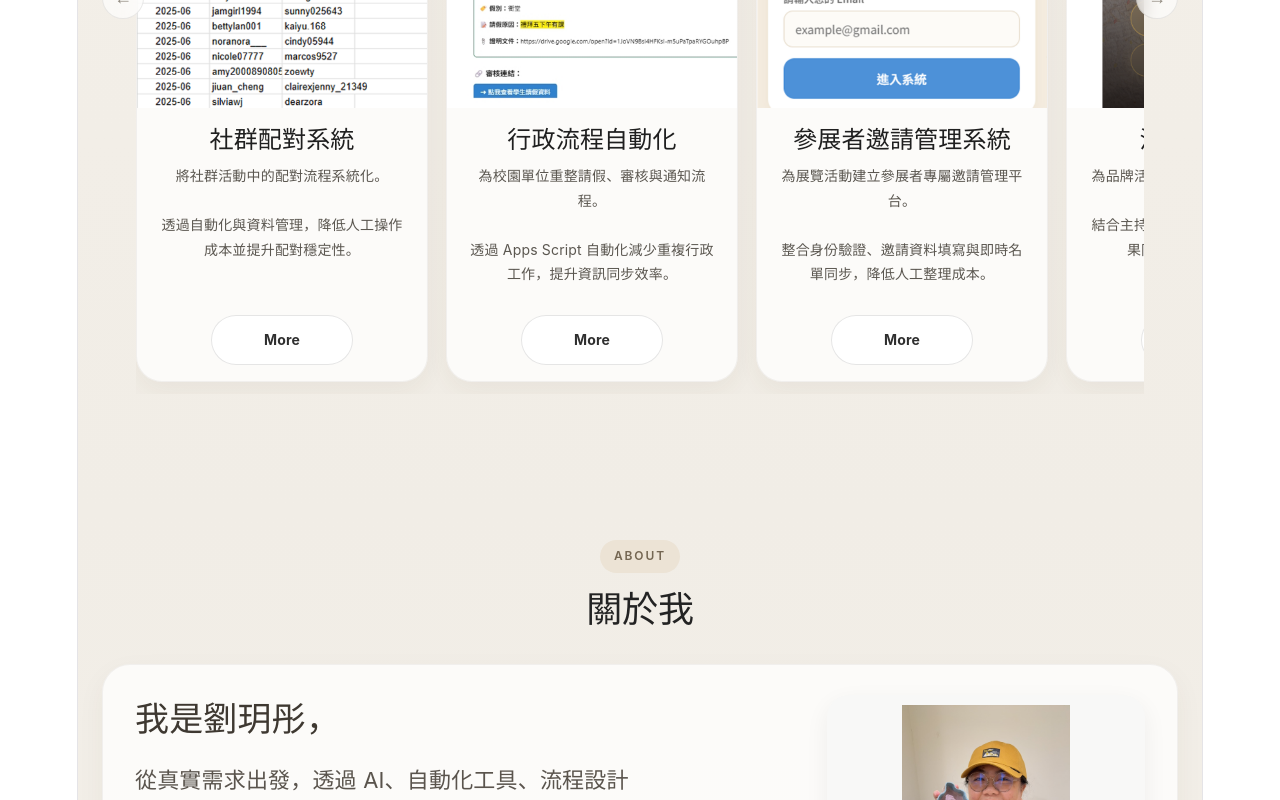
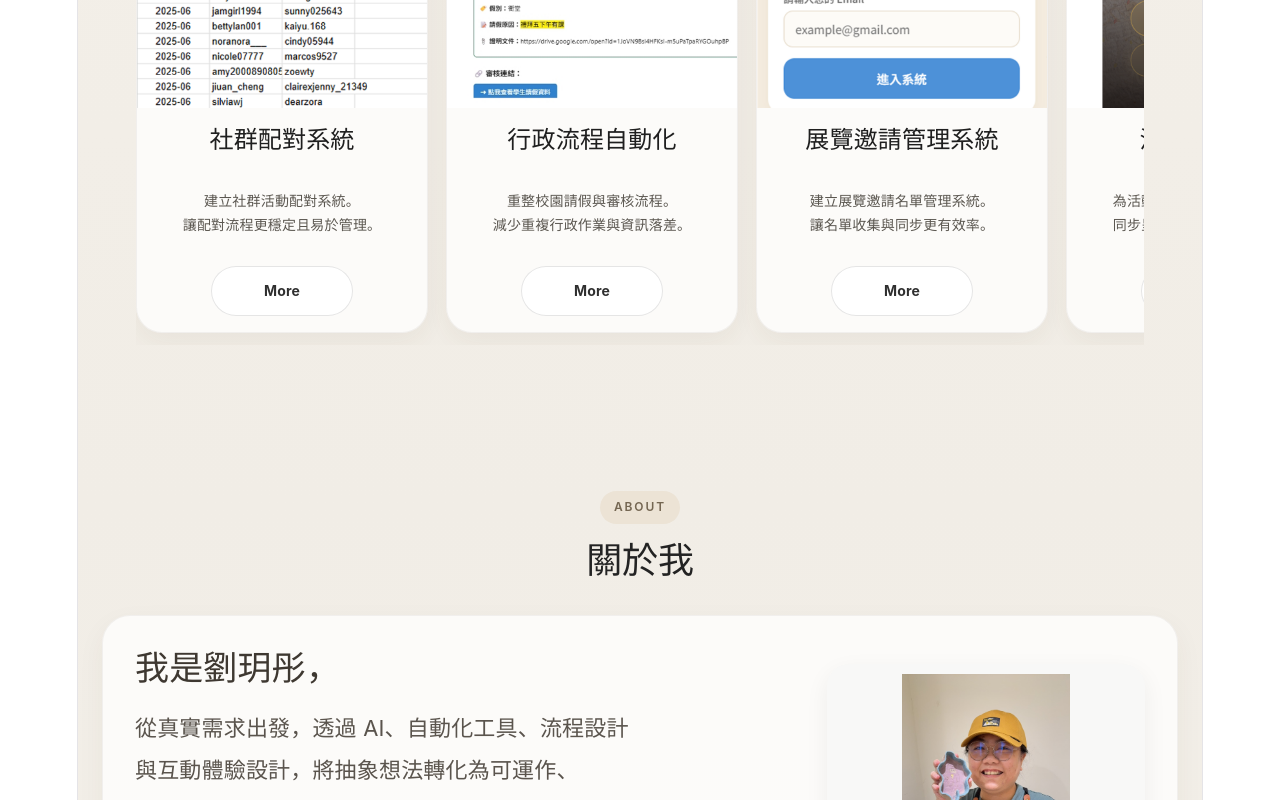
Before and after one commit to ghoostcc/portfolio-site, a React (Vite) app: page / in a window 1280 px wide. Shown: the part 1380-2180 px from the top of the page. Built offline with nearby package versions, Linux system fonts and the light colour scheme.

Commit message:
Refactor descriptions and titles in HomePage.tsx

```diff
--- a/src/HomePage.tsx
+++ b/src/HomePage.tsx
@@ -113,7 +113,7 @@ export default function HomePage() {
     tag: "Workflow & Systems",
     title: "社群配對系統",
     description:
-      "將社群活動中的配對流程系統化。\n\n透過自動化與資料管理，降低人工操作成本並提升配對穩定性。",
+      "\n建立社群活動配對系統。\n讓配對流程更穩定且易於管理。",
     button: "More",
     imageType: "image",
     imageSrc: communitySystemCover,
@@ -125,7 +125,7 @@ export default function HomePage() {
     tag: "Workflow & Systems",
     title: "行政流程自動化",
     description:
-      "為校園單位重整請假、審核與通知流程。\n\n透過 Apps Script 自動化減少重複行政工作，提升資訊同步效率。",
+      "\n重整校園請假與審核流程。\n減少重複行政作業與資訊落差。",
     button: "More",
     imageType: "image",
     imageSrc: leaveManagementCover,
@@ -135,9 +135,9 @@ export default function HomePage() {
   },
   {
     tag: "Workflow & Systems",
-    title: "參展者邀請管理系統",
+    title: "展覽邀請管理系統",
     description:
-      "為展覽活動建立參展者專屬邀請管理平台。\n\n整合身份驗證、邀請資料填寫與即時名單同步，降低人工整理成本。",
+      "\n建立展覽邀請名單管理系統。\n讓名單收集與同步更有效率。",
     button: "More",
     imageType: "image",
     imageSrc: invitationManagementCover,
@@ -149,7 +149,7 @@ export default function HomePage() {
     tag: "Workflow & Systems",
     title: "活動分組系統",
     description:
-      "為品牌活動建立即時抽籤與分組流程。\n\n結合主持人控制端與參與者畫面，讓結果同步能在現場即時完成。",
+      "\n為活動設計多人即時抽籤體驗。\n同步呈現主持人與參與者結果。",
     button: "More",
     imageType: "image",
     imageSrc: groupLotteryCover,
@@ -161,7 +161,7 @@ export default function HomePage() {
     tag: "Workflow & Systems",
     title: "個人知識工作流",
     description:
-      "建立閱讀、整理與輸出的個人知識系統。\n\n整合 AI 與自動化工具，讓知識能持續累積與再利用。",
+      "\n整合資訊與自動化流程。\n建立可持續運作的個人工作系統。",
     button: "More",
     imageType: "image",
     imageSrc: automationToolsCover,
@@ -173,7 +173,7 @@ export default function HomePage() {
     tag: "Experience Design",
     title: "手勢互動網站",
     description:
-      "將情緒覺察轉化為可即時互動的體驗 Prototype。",
+      "\n將情緒探索轉化為互動體驗。\n透過手勢與畫面即時回應。",
     button: "More",
     imageType: "image",
     imageSrc: interactiveWebsiteCover,
@@ -185,7 +185,7 @@ export default function HomePage() {
     tag: "Experience Design",
     title: "互動視覺實驗",
     description:
-      "以風景與自我為主題的即時互動展演。\n\n透過 TouchDesigner 建構視覺與互動系統，讓畫面能隨手勢與操作即時變化。",
+      "\n以風景與自我為主題的互動展演。\n探索身體、影像與即時回饋。",
     button: "More",
     imageType: "image",
     imageSrc: experienceDesignCover,
@@ -195,9 +195,9 @@ export default function HomePage() {
   },
   {
     tag: "Experience Design",
-    title: "E-casso 藝術品牌",
+    title: "E-casso 體驗創作品牌",
     description:
-      "將不同主題轉化為可參與的體驗。\n\n透過藝術與跨領域結合，設計具有互動與回饋的活動形式。",
+      "\n透過體驗與創作，留下自己的想法。\n結合藝術與不同領域，探索更多可能。",
     button: "More",
     imageType: "image",
     imageSrc: ecassoCover,
@@ -211,10 +211,10 @@ export default function HomePage() {
         title: "關於我",
         introTitle: "我是劉玥彤，",
         introText:
-          "從真實需求出發，透過 AI、自動化工具、流程設計\n與互動體驗設計，\n將抽象想法轉化為可運作、可參與、可持續的系統與體驗。\n\n我關心的不只是功能本身，而是工具是否真的被使用，體驗是否真的被感受到。",
+          "從真實需求出發，透過 AI、自動化工具、流程設計\n與互動體驗設計，將抽象想法轉化為可運作、\n可參與、可持續的系統與體驗。\n\n習慣從觀察與好奇心出發，\n連結不同事物，想像更多可能，\n並讓每一次體驗都比預期再多一點驚喜。",
         learningTitle: "持續探索",
         learningText:
-          "目前持續透過 AI、自動化工具與互動設計，探索不同形式的體驗可能。",
+          "目前正透過 AI 與自動化工具，\n持續嘗試不同形式的互動與體驗。",
         learningItems: [
           "品牌 LINE 官方帳號與 Rich Menu 設計",
           "年底展覽籌備與體驗發想",
```
